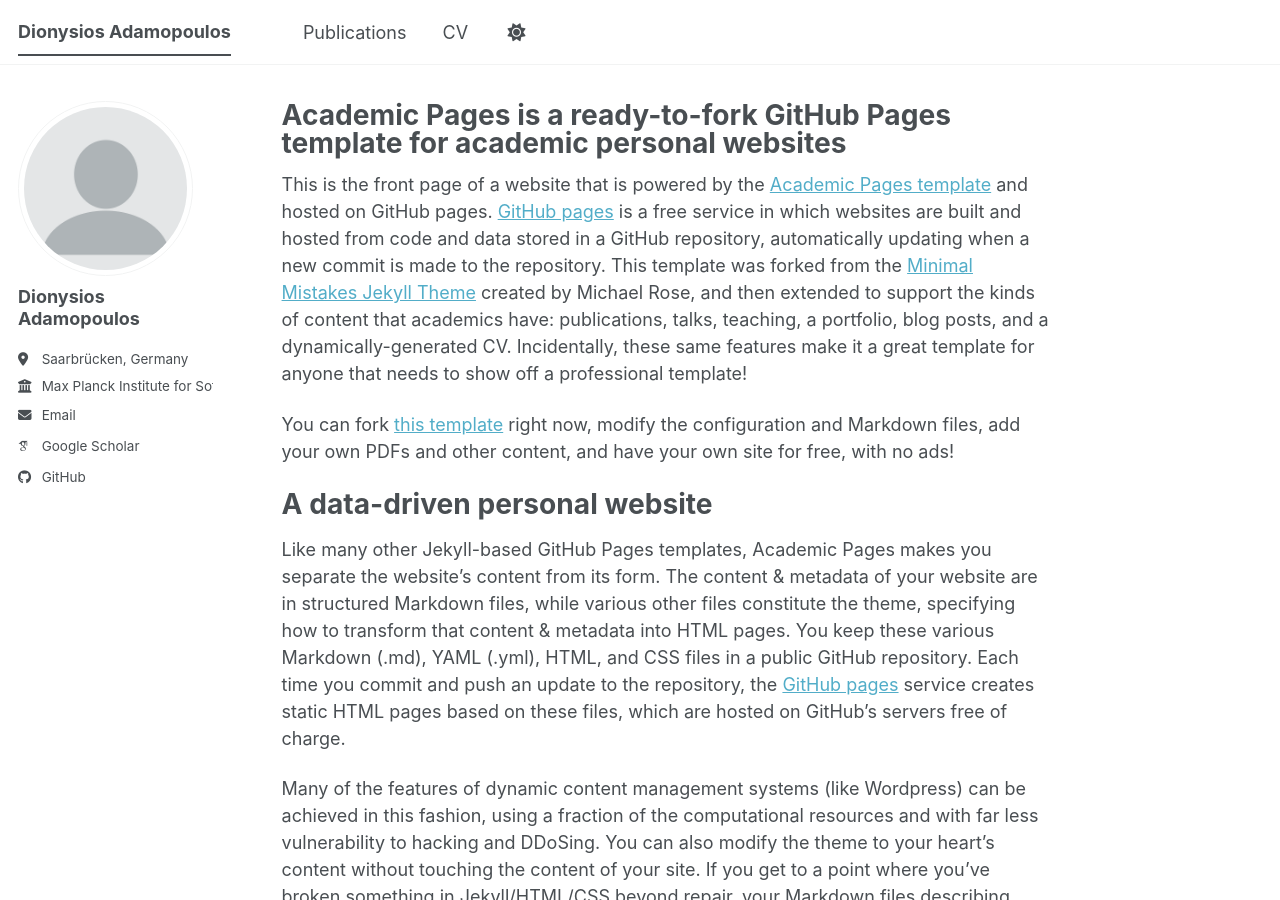
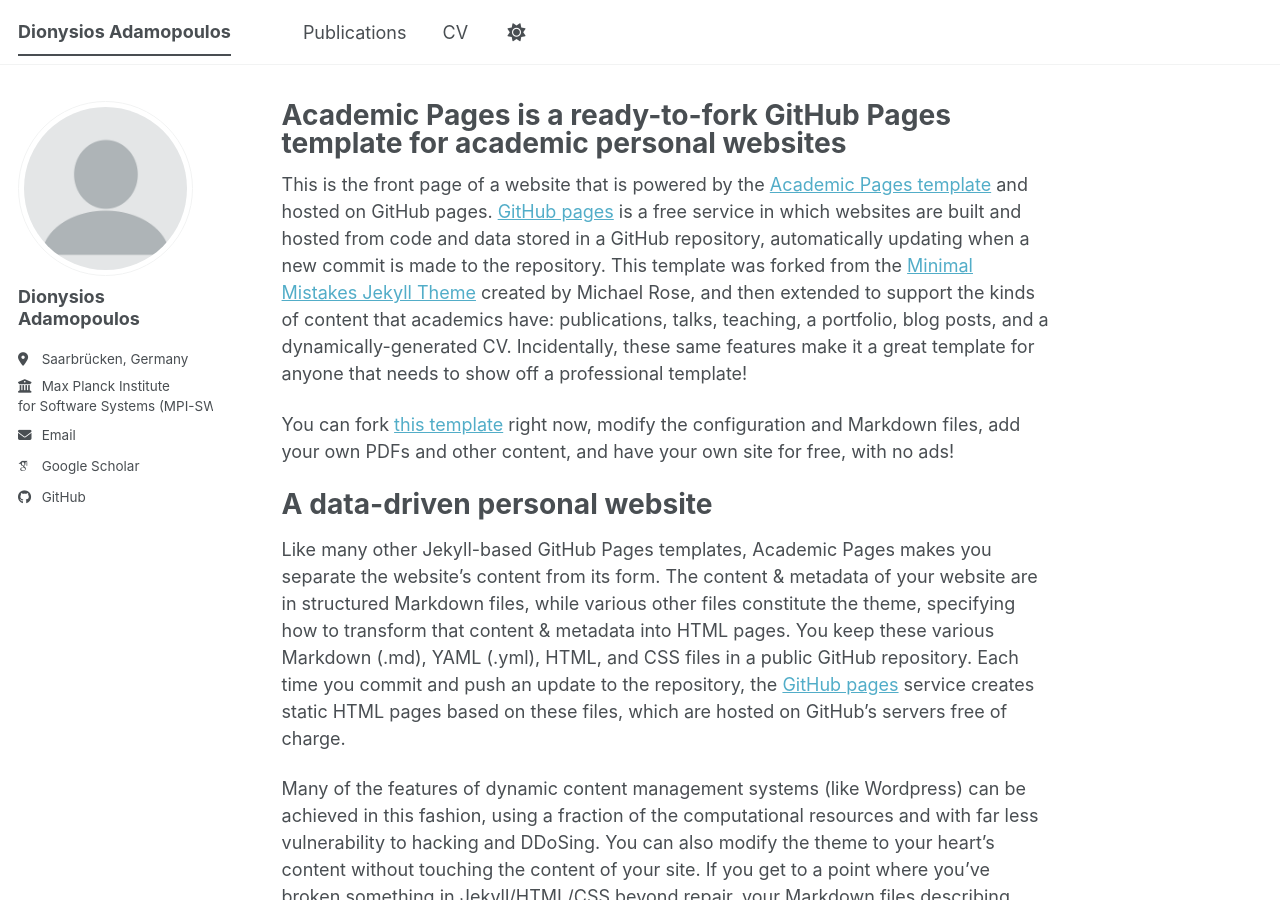
Before and after one commit to dion-adam/dion-adam.github.io, a Jekyll site: the page built from _pages/about.md, in a window 1280 px wide and 900 px high. Built offline with Jekyll 4.4.1, drawn with Linux system fonts in a browser that asks for light colours; some web fonts are replaced; a script bundle is joined from its source files by our own code; library files that are not in the unit come from our copies.

```diff
--- a/_config.yml
+++ b/_config.yml
@@ -28,7 +28,7 @@ author:
   pronouns         : # example: "she/her"
   bio              : ""
   location         : "Saarbrücken, Germany"
-  employer         : "Max Planck Institute for Software Systems (MPI-SWS)"
+  employer         : "Max Planck Institute <br>for Software Systems (MPI-SWS)"
   uri              : # URL
   email            : "dionadam2013@gmail.com"
 
```
